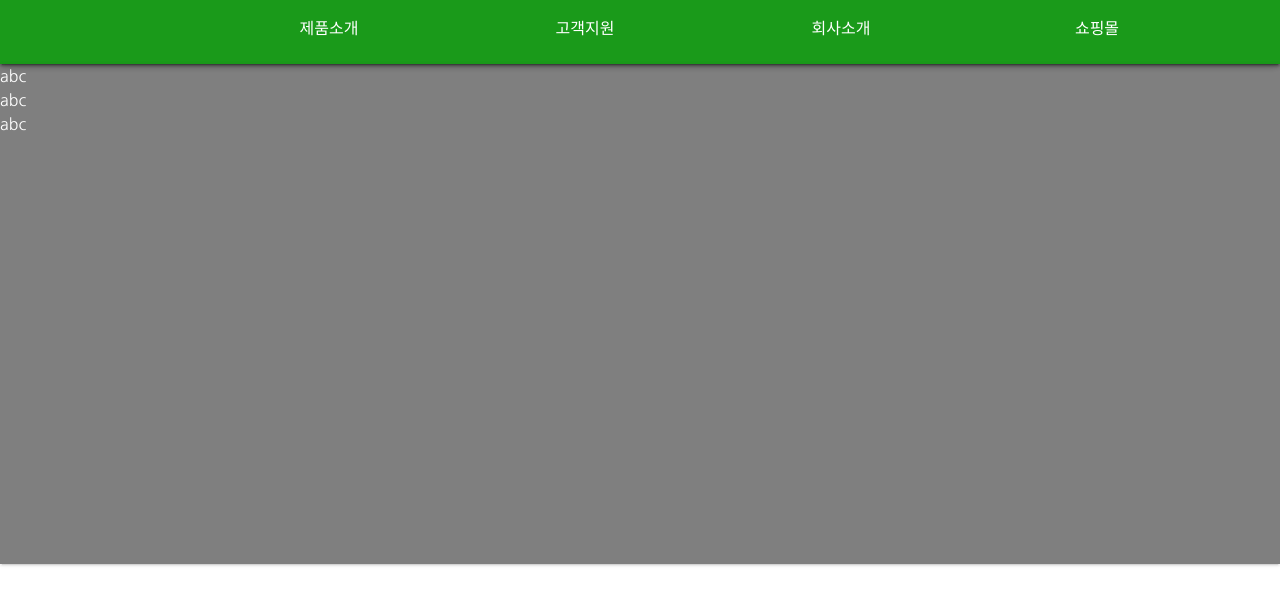
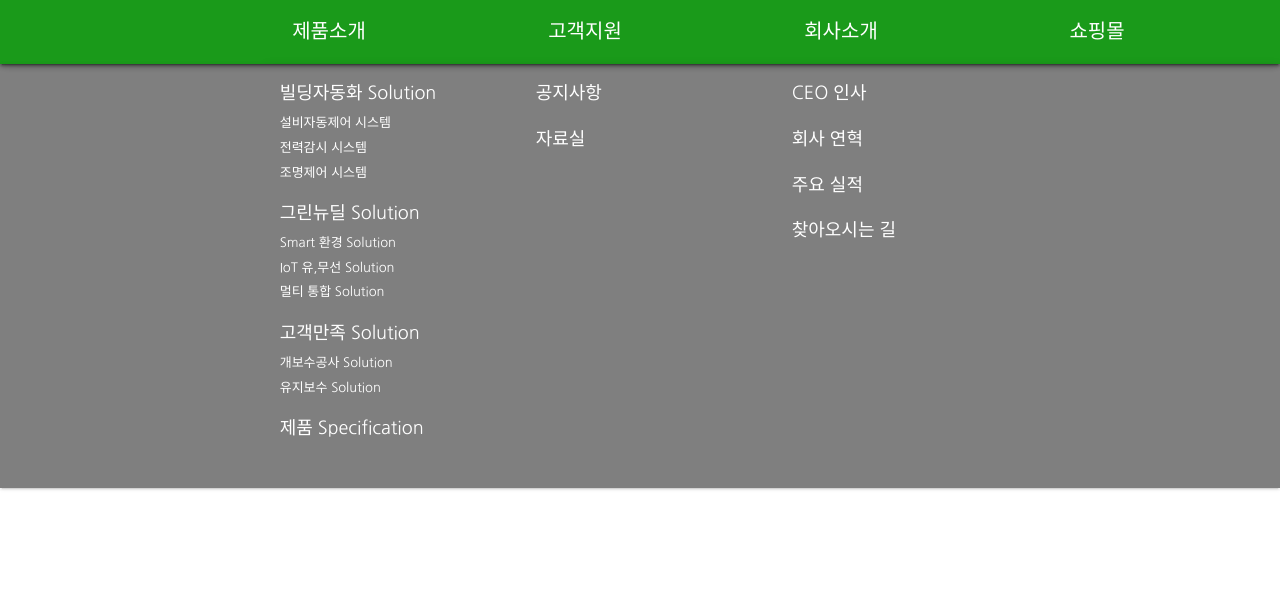
Before and after one commit to DunDung/tybms, a Vue app in the folder src/frontend/: page / in a window 1280 px wide. Shown: the top 604 px of the page. Built offline with nearby package versions, Linux system fonts and the light colour scheme; a web font is replaced by a local one.

Commit message:
refactor: header 디자인 수정

```diff
--- a/src/frontend/src/views/Header.vue
+++ b/src/frontend/src/views/Header.vue
@@ -5,14 +5,14 @@
         <!--      모바일 메뉴 <v-app-bar-nav-icon> </v-app-bar-nav-icon>-->
         <v-app-bar-title>
           <router-link to="/">
-            <v-img id="logo" src="@/assets/images/header/logo.png" />
+            <v-img src="@/assets/images/header/logo.png" />
           </router-link>
         </v-app-bar-title>
         <v-toolbar-items class="mx-auto text-center">
-          <v-list class="list-wrap" v-for="(menu, index) in menus" :key="index">
+          <v-list class="menu-list" v-for="(menu, index) in menus" :key="index">
             <v-list-item-group>
-              <v-list-item-content class="main-title">
-                <v-list-item-title v-text="menu.title" />
+              <v-list-item-content>
+                <v-list-item-title class="main-title" v-text="menu.title" />
               </v-list-item-content>
             </v-list-item-group>
           </v-list>
@@ -25,17 +25,39 @@
           color="black"
           class="sub-menus v-navigation-drawer--absolute"
         >
-          <div class="flex-row">
-            <div style="color: white">
-              abc
-            </div>
-            <div style="color: white">
-              abc
-            </div>
-            <div style="color: white">
-              abc
-            </div>
-          </div>
+          <v-toolbar color="transparent" class="sub-menus-wrap">
+            <v-toolbar-items>
+              <v-list
+                class="sub-menu-list"
+                v-for="(menu, index) in menus"
+                :key="index"
+              >
+                <v-list-item-group>
+                  <v-list-item-content
+                    class="sub-title-wrap"
+                    v-for="(subMenu, index) in menu.subMenus"
+                    :key="index"
+                  >
+                    <router-link to="/#" tag="span">
+                      <v-list-item-title
+                        v-text="subMenu.title"
+                        class="sub-menu-title"
+                      />
+                    </router-link>
+                    <router-link to="/#" tag="span">
+                      <v-list-item-title
+                        v-text="deepSubMenu.title"
+                        v-for="(deepSubMenu, index) in subMenu.deepSubMenus"
+                        :key="index"
+                        class="deep-sub-menu-title"
+                        to="/2"
+                      />
+                    </router-link>
+                  </v-list-item-content>
+                </v-list-item-group>
+              </v-list>
+            </v-toolbar-items>
+          </v-toolbar>
         </v-card>
       </v-expand-transition>
     </v-card>
@@ -128,40 +150,48 @@ export default {
 };
 </script>
 <style scoped>
-.div-wrap {
-  flex-direction: column;
+.menu-list {
+  width: 20vw;
+  background-color: transparent !important;
 }
-#logo {
+
+.main-title {
+  color: #ffffff;
+  font-weight: 500;
+  font-size: 20px;
 }
+
 .sub-menus {
-  height: 500px;
+  height: 53vh;
   width: 100%;
   opacity: 0.5;
 }
 
-.list-sub-wrap {
-  flex-direction: column;
+.sub-menus-wrap {
+  margin-left: 20.6vw;
 }
 
-.list-sub-wrap:hover {
-}
-.main-title {
+.sub-title-wrap {
   color: white;
-}
-.deep-sub-title {
+  text-align: left;
 }
 
-.sub-title {
-}
-
-.main-wrap {
-  display: flex;
-  flex-direction: row;
-  text-align: center;
-}
-
-.list-wrap {
+.sub-menu-list {
   width: 20vw;
   background-color: transparent !important;
 }
+
+.sub-menu-title {
+  font-size: 18px;
+}
+
+.deep-sub-menu-title {
+  font-size: 13px;
+  margin-top: 1.3vh;
+}
+
+span {
+  cursor: pointer;
+}
+
 </style>
```
